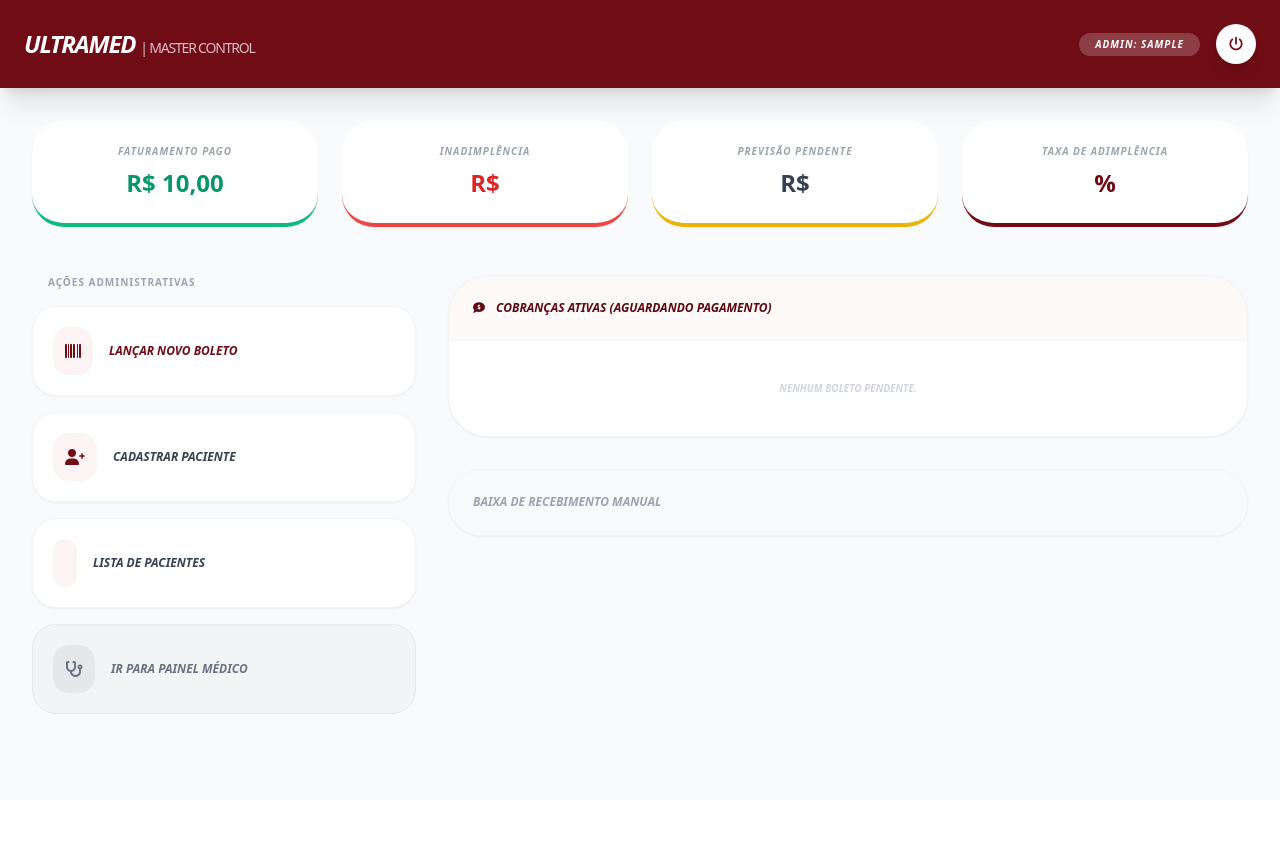
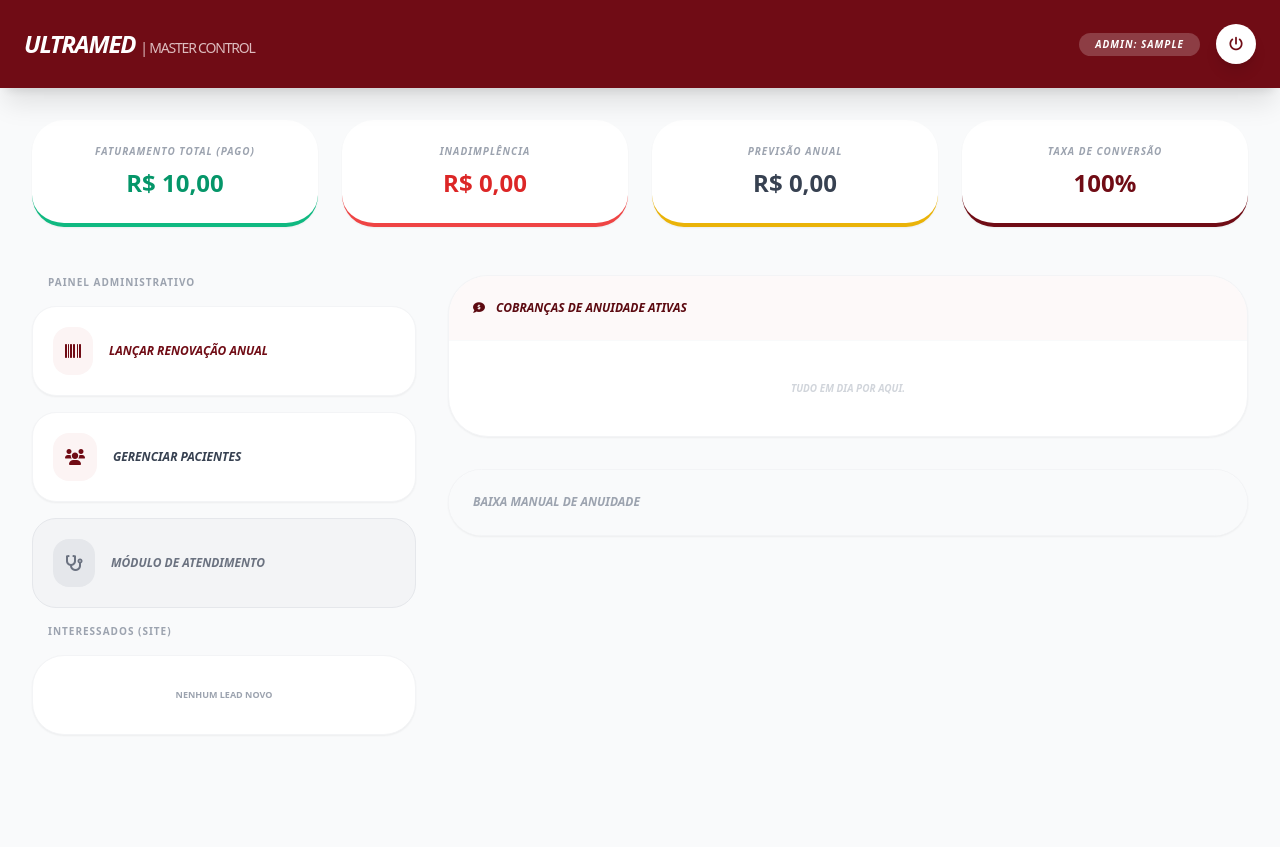
Before and after one commit to OliveiraAntonioFernando/Ultramed_Project, a Django app: page /sistema/master-control/ in a window 1280 px wide. Before the commit the page ends 714 px from the top, so only its background shows below. Run offline with Django 4.2, Linux system fonts and the light colour scheme; a user stored in the database is signed in; tables that the repository leaves empty hold one stand-in row (values such as "Sample post"); some libraries are stand-ins or nearby versions.

Commit message:
Ponto de Recuperação Automático: 2026-01-06 02:00:02

```diff
--- a/core_gestao/templates/master_dashboard.html
+++ b/core_gestao/templates/master_dashboard.html
@@ -3,7 +3,7 @@
 {% block title %}Master Control | Ultramed{% endblock %}
 
 {% block content %}
-<div class="bg-gray-50 min-h-screen">
+<div class="bg-gray-50 min-h-screen pb-20">
     <nav class="bg-marsala-700 p-6 shadow-xl flex justify-between items-center text-white sticky top-0 z-50">
         <h1 class="text-2xl font-black italic uppercase tracking-tighter">
             Ultramed <span class="text-marsala-100 text-sm font-light opacity-80 not-italic uppercase">| Master Control</span>
@@ -21,55 +21,65 @@
     <main class="p-8 max-w-7xl mx-auto">
         <div class="grid grid-cols-1 md:grid-cols-4 gap-6 mb-12">
             <div class="bg-white p-6 rounded-[2rem] border-b-4 border-emerald-500 shadow-sm transition-transform hover:scale-105">
-                <p class="text-[10px] font-black text-gray-400 uppercase italic tracking-widest text-center">Faturamento Pago</p>
+                <p class="text-[10px] font-black text-gray-400 uppercase italic tracking-widest text-center">Faturamento Total (Pago)</p>
                 <h3 class="text-2xl font-black text-emerald-600 mt-2 text-center">R$ {{ faturamento_total|floatformat:2 }}</h3>
             </div>
             <div class="bg-white p-6 rounded-[2rem] border-b-4 border-red-500 shadow-sm transition-transform hover:scale-105">
                 <p class="text-[10px] font-black text-gray-400 uppercase italic tracking-widest text-center">Inadimplência</p>
-                <h3 class="text-2xl font-black text-red-600 mt-2 text-center">R$ {{ inadimplencia|floatformat:2 }}</h3>
+                <h3 class="text-2xl font-black text-red-600 mt-2 text-center">R$ {{ inadimplencia|default:"0.00"|floatformat:2 }}</h3>
             </div>
             <div class="bg-white p-6 rounded-[2rem] border-b-4 border-yellow-500 shadow-sm transition-transform hover:scale-105">
-                <p class="text-[10px] font-black text-gray-400 uppercase italic tracking-widest text-center">Previsão Pendente</p>
-                <h3 class="text-2xl font-black text-gray-700 mt-2 text-center">R$ {{ pendente_receber|floatformat:2 }}</h3>
+                <p class="text-[10px] font-black text-gray-400 uppercase italic tracking-widest text-center">Previsão Anual</p>
+                <h3 class="text-2xl font-black text-gray-700 mt-2 text-center">R$ {{ pendente_receber|default:"0.00"|floatformat:2 }}</h3>
             </div>
             <div class="bg-white p-6 rounded-[2rem] border-b-4 border-marsala-700 shadow-sm transition-transform hover:scale-105">
-                <p class="text-[10px] font-black text-gray-400 uppercase italic tracking-widest text-center">Taxa de Adimplência</p>
-                <h3 class="text-2xl font-black text-marsala-700 mt-2 text-center">{{ taxa_adimplencia }}%</h3>
+                <p class="text-[10px] font-black text-gray-400 uppercase italic tracking-widest text-center">Taxa de Conversão</p>
+                <h3 class="text-2xl font-black text-marsala-700 mt-2 text-center">{{ taxa_adimplencia|default:"100" }}%</h3>
             </div>
         </div>
 
         <div class="grid grid-cols-1 lg:grid-cols-3 gap-8">
+            <div class="lg:col-span-1 space-y-4">
+                <h4 class="text-[10px] font-black uppercase text-gray-400 ml-4 tracking-widest">Painel Administrativo</h4>
 
-            <div class="lg:col-span-1 space-y-4">
-                <h4 class="text-[10px] font-black uppercase text-gray-400 ml-4 tracking-widest">Ações Administrativas</h4>
-
-                <a href="{% url 'sistema_interno:fatura_create' %}" class="flex items-center gap-4 bg-white p-5 rounded-3xl border border-gray-100 shadow-sm hover:border-marsala-700 transition-all group">
+                <a href="{% url 'sistema_interno:fatura_create' %}" class="flex items-center gap-4 bg-white p-5 rounded-3xl border border-gray-100 shadow-sm hover:border-marsala-700 transition-all group no-underline">
                     <div class="bg-marsala-50 p-3 rounded-2xl group-hover:bg-marsala-700 group-hover:text-white text-marsala-700 transition-all"><i class="fas fa-barcode"></i></div>
-                    <span class="text-xs font-bold uppercase italic text-marsala-700">Lançar Novo Boleto</span>
+                    <span class="text-xs font-bold uppercase italic text-marsala-700">Lançar Renovação Anual</span>
                 </a>
 
-                <a href="{% url 'sistema_interno:cliente_create' %}" class="flex items-center gap-4 bg-white p-5 rounded-3xl border border-gray-100 shadow-sm hover:border-marsala-700 transition-all group">
-                    <div class="bg-marsala-50 p-3 rounded-2xl group-hover:bg-marsala-700 group-hover:text-white text-marsala-700 transition-all"><i class="fas fa-user-plus"></i></div>
-                    <span class="text-xs font-bold uppercase italic text-gray-700 group-hover:text-marsala-700">Cadastrar Paciente</span>
+                <a href="{% url 'sistema_interno:cliente_list' %}" class="flex items-center gap-4 bg-white p-5 rounded-3xl border border-gray-100 shadow-sm hover:border-marsala-700 transition-all group no-underline">
+                    <div class="bg-marsala-50 p-3 rounded-2xl group-hover:bg-marsala-700 group-hover:text-white text-marsala-700 transition-all"><i class="fas fa-users"></i></div>
+                    <span class="text-xs font-bold uppercase italic text-gray-700 group-hover:text-marsala-700">Gerenciar Pacientes</span>
                 </a>
 
-                <a href="{% url 'sistema_interno:cliente_list' %}" class="flex items-center gap-4 bg-white p-5 rounded-3xl border border-gray-100 shadow-sm hover:border-marsala-700 transition-all group">
-                    <div class="bg-marsala-50 p-3 rounded-2xl group-hover:bg-marsala-700 group-hover:text-white text-marsala-700 transition-all"><i class="fas fa-users-viewfinder"></i></div>
-                    <span class="text-xs font-bold uppercase italic text-gray-700 group-hover:text-marsala-700">Lista de Pacientes</span>
+                <a href="{% url 'sistema_interno:painel_medico' %}" class="flex items-center gap-4 bg-gray-100 p-5 rounded-3xl border border-gray-200 hover:border-marsala-700 transition-all group no-underline">
+                    <div class="bg-gray-200 p-3 rounded-2xl group-hover:bg-marsala-700 group-hover:text-white text-gray-500 transition-all"><i class="fas fa-stethoscope"></i></div>
+                    <span class="text-xs font-bold uppercase italic text-gray-500 group-hover:text-marsala-700">Módulo de Atendimento</span>
                 </a>
 
-                <a href="{% url 'sistema_interno:painel_medico' %}" class="flex items-center gap-4 bg-gray-100 p-5 rounded-3xl border border-gray-200 hover:border-marsala-700 transition-all group">
-                    <div class="bg-gray-200 p-3 rounded-2xl group-hover:bg-marsala-700 group-hover:text-white text-gray-500 transition-all"><i class="fas fa-stethoscope"></i></div>
-                    <span class="text-xs font-bold uppercase italic text-gray-500 group-hover:text-marsala-700">Ir para Painel Médico</span>
-                </a>
+                <div class="mt-8">
+                    <h4 class="text-[10px] font-black uppercase text-gray-400 ml-4 tracking-widest mb-4">Interessados (Site)</h4>
+                    <div class="bg-white rounded-[2rem] border border-gray-100 p-4 space-y-3 shadow-sm">
+                        {% for lead in leads_recentes %}
+                        <div class="bg-gray-50 p-4 rounded-2xl flex justify-between items-center">
+                            <div>
+                                <p class="text-[10px] font-black uppercase text-gray-800">{{ lead.nome }}</p>
+                                <p class="text-[9px] text-marsala-600 font-bold">{{ lead.telefone }}</p>
+                            </div>
+                            <span class="text-[8px] font-black bg-emerald-100 text-emerald-700 px-2 py-1 rounded-lg uppercase italic">{{ lead.interesse }}</span>
+                        </div>
+                        {% empty %}
+                        <p class="text-[9px] text-center text-gray-400 uppercase font-bold py-4">Nenhum lead novo</p>
+                        {% endfor %}
+                    </div>
+                </div>
             </div>
 
             <div class="lg:col-span-2 space-y-8">
-
                 <div class="bg-white rounded-[2.5rem] border border-gray-100 shadow-sm overflow-hidden">
                     <div class="p-6 border-b border-gray-50 bg-marsala-50/50 flex justify-between items-center">
                         <h3 class="text-xs font-black uppercase italic text-marsala-800">
-                            <i class="fas fa-comment-dollar mr-2"></i> Cobranças Ativas (Aguardando Pagamento)
+                            <i class="fas fa-comment-dollar mr-2"></i> Cobranças de Anuidade Ativas
                         </h3>
                     </div>
                     <div class="overflow-x-auto">
@@ -79,22 +89,19 @@
                                 <tr class="hover:bg-gray-50 transition-colors">
                                     <td class="p-4 pl-8">
                                         <div class="font-black text-sm uppercase text-gray-800">{{ b.paciente.nome_completo }}</div>
-                                        <div class="text-[9px] text-gray-400 font-bold uppercase">Vencimento: {{ b.data_vencimento|date:"d/m/Y" }}</div>
+                                        <div class="text-[9px] text-gray-400 font-bold uppercase italic">Vencimento: {{ b.data_vencimento|date:"d/m/Y" }}</div>
                                     </td>
                                     <td class="p-4 text-center">
                                         <span class="text-sm font-black text-gray-700">R$ {{ b.valor }}</span>
                                     </td>
                                     <td class="p-4 text-right pr-8 space-x-4">
-                                        <button onclick="navigator.clipboard.writeText('{{ b.linha_digitavel }}'); alert('Código copiado!')" class="text-gray-400 hover:text-marsala-700" title="Copiar Código de Barras">
-                                            <i class="fas fa-copy"></i>
-                                        </button>
-                                        <a href="https://wa.me/55{{ b.paciente.telefone }}?text=Olá, segue o link do seu boleto Ultramed: {{ b.link_boleto }}" target="_blank" class="text-emerald-500 hover:scale-125 transition-transform inline-block" title="Enviar via WhatsApp">
+                                        <a href="https://wa.me/55{{ b.paciente.telefone }}" target="_blank" class="text-emerald-500 hover:scale-125 transition-transform inline-block">
                                             <i class="fab fa-whatsapp text-lg"></i>
                                         </a>
                                     </td>
                                 </tr>
                                 {% empty %}
-                                <tr><td colspan="3" class="p-10 text-center text-gray-300 font-black uppercase italic text-[10px]">Nenhum boleto pendente.</td></tr>
+                                <tr><td colspan="3" class="p-10 text-center text-gray-300 font-black uppercase italic text-[10px]">Tudo em dia por aqui.</td></tr>
                                 {% endfor %}
                             </tbody>
                         </table>
@@ -103,9 +110,7 @@
 
                 <div class="bg-white rounded-[2.5rem] border border-gray-100 shadow-sm overflow-hidden">
                     <div class="p-6 border-b border-gray-50 bg-gray-50 flex justify-between items-center">
-                        <h3 class="text-xs font-black uppercase italic text-gray-400">
-                             Baixa de Recebimento Manual
-                        </h3>
+                        <h3 class="text-xs font-black uppercase italic text-gray-400">Baixa Manual de Anuidade</h3>
                     </div>
                     <div class="overflow-x-auto">
                         <table class="w-full text-left">
@@ -114,9 +119,10 @@
                                 <tr class="hover:bg-marsala-50/20 transition-colors">
                                     <td class="p-4 pl-8">
                                         <div class="font-black text-sm uppercase text-gray-800">{{ fatura.paciente.nome_completo }}</div>
+                                        <p class="text-[9px] text-gray-400 uppercase font-bold">{{ fatura.paciente.plano.nome }}</p>
                                     </td>
                                     <td class="p-4 text-right pr-8">
-                                        <a href="{% url 'sistema_interno:fatura_baixar' fatura.id %}" class="bg-emerald-500 hover:bg-emerald-600 text-white px-5 py-2 rounded-xl text-[9px] font-black uppercase shadow-md transition-all">Confirmar Pagamento</a>
+                                        <a href="{% url 'sistema_interno:fatura_baixar' fatura.id %}" class="bg-emerald-500 hover:bg-emerald-600 text-white px-5 py-2 rounded-xl text-[9px] font-black uppercase shadow-md transition-all no-underline">Confirmar Recebimento</a>
                                     </td>
                                 </tr>
                                 {% endfor %}
@@ -124,7 +130,6 @@
                         </table>
                     </div>
                 </div>
-
             </div>
         </div>
     </main>
```
Also changed, not shown: core_gestao/templates/cliente_list.html (+38 -38 lines), core_gestao/templates/landing_page.html (+19 -25 lines), static/sistema_interno/img/logo_ultramed.png (added), static_content/sistema_interno/img/logo_ultramed.png (added), 1 other file.
